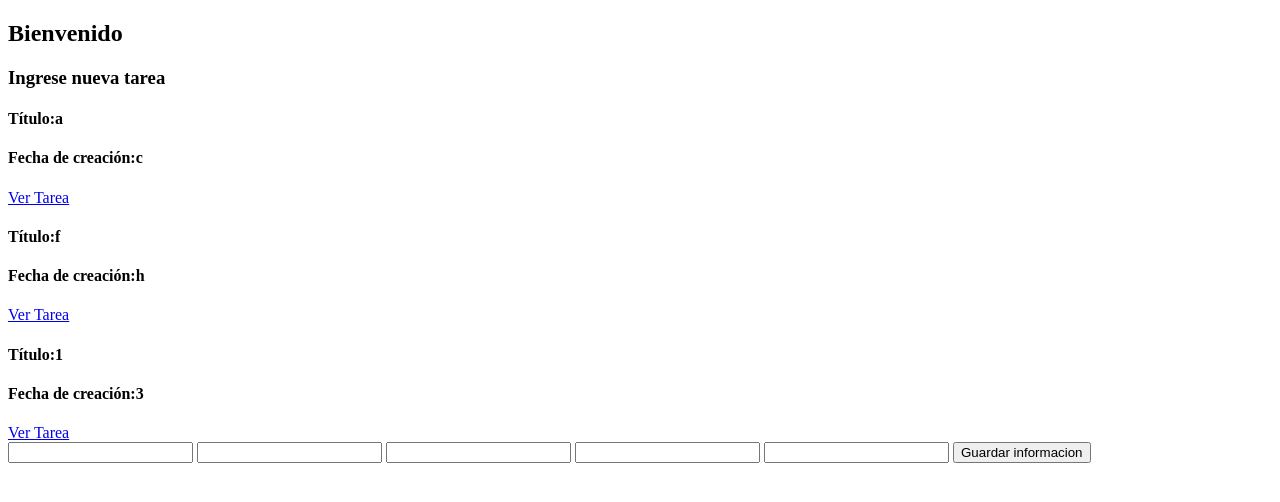
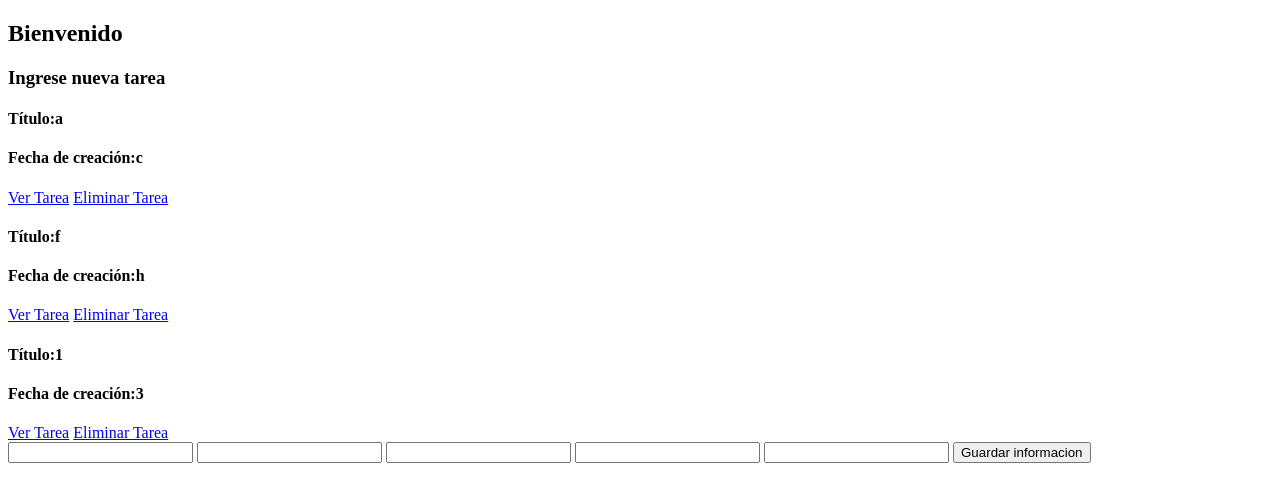
Before and after one commit to PedroAlegria92/ParcialPedroAlegria, a Django app: page /gestion_tareas/Dashboard in a window 1280 px wide. Shown: the top 502 px of the page. Run offline with Django 3.2, Linux system fonts and the light colour scheme; data comes from the database, SQL or seed files in the repository; both versions use the stored data as it was after the commit.

Commit message:
Ya vincula elimina valores del Dashboard

```diff
--- a/Parcial/gestion_tareas/templates/gestion_tareas/Dashboard.html
+++ b/Parcial/gestion_tareas/templates/gestion_tareas/Dashboard.html
@@ -15,6 +15,7 @@
         <h4>Título:{{Tareas.Titulo}}</h4>
         <h4>Fecha de creación:{{Tareas.Fecha_de_creacion}}</h4>
         <a class="btn btn-success" href="{% url 'gestion_tareas:Detalletareas' Tareas.id %}">Ver Tarea</a>
+        <a class="btn btn-danger" href="{% url 'gestion_tareas:eliminarTarea' Tareas.id %}">Eliminar Tarea</a>
         <br>
         {% endfor %}
 
--- a/Parcial/gestion_tareas/urls.py
+++ b/Parcial/gestion_tareas/urls.py
@@ -8,5 +8,6 @@ urlpatterns=[
     path('',views.index, name='index'),
     path('Login',views.Login,name='Login'),
     path('Dashboard',views.Dashboard,name='Dashboard'),
-    path('Detalletareas/<str:ind>',views.Detalletareas,name='Detalletareas')
+    path('Detalletareas/<str:ind>',views.Detalletareas,name='Detalletareas'),
+    path('eliminarTarea/<str:ind>',views.eliminarTarea,name='eliminarTarea')
 ]
--- a/Parcial/gestion_tareas/views.py
+++ b/Parcial/gestion_tareas/views.py
@@ -2,6 +2,8 @@ from django.shortcuts import render
 from django.http import HttpResponse
 from .models import Tarea
 from .models import Usuario
+from django.http import HttpResponseRedirect
+from django.urls import reverse
 
 #from django.shortcuts import redirect
 
@@ -49,3 +51,8 @@ def Detalletareas(request,ind):
     return render(request,'gestion_tareas/Detalletareas.html',{
         'tarea_seleccionada':tarea_seleccionada
     })
+
+def eliminarTarea(request,ind):
+    tarea_eliminar=Tarea.objects.get(id=ind)
+    tarea_eliminar.delete()
+    return HttpResponseRedirect(reverse('gestion_tareas:Dashboard'))
```
Also changed, not shown: Parcial/db.sqlite3.
